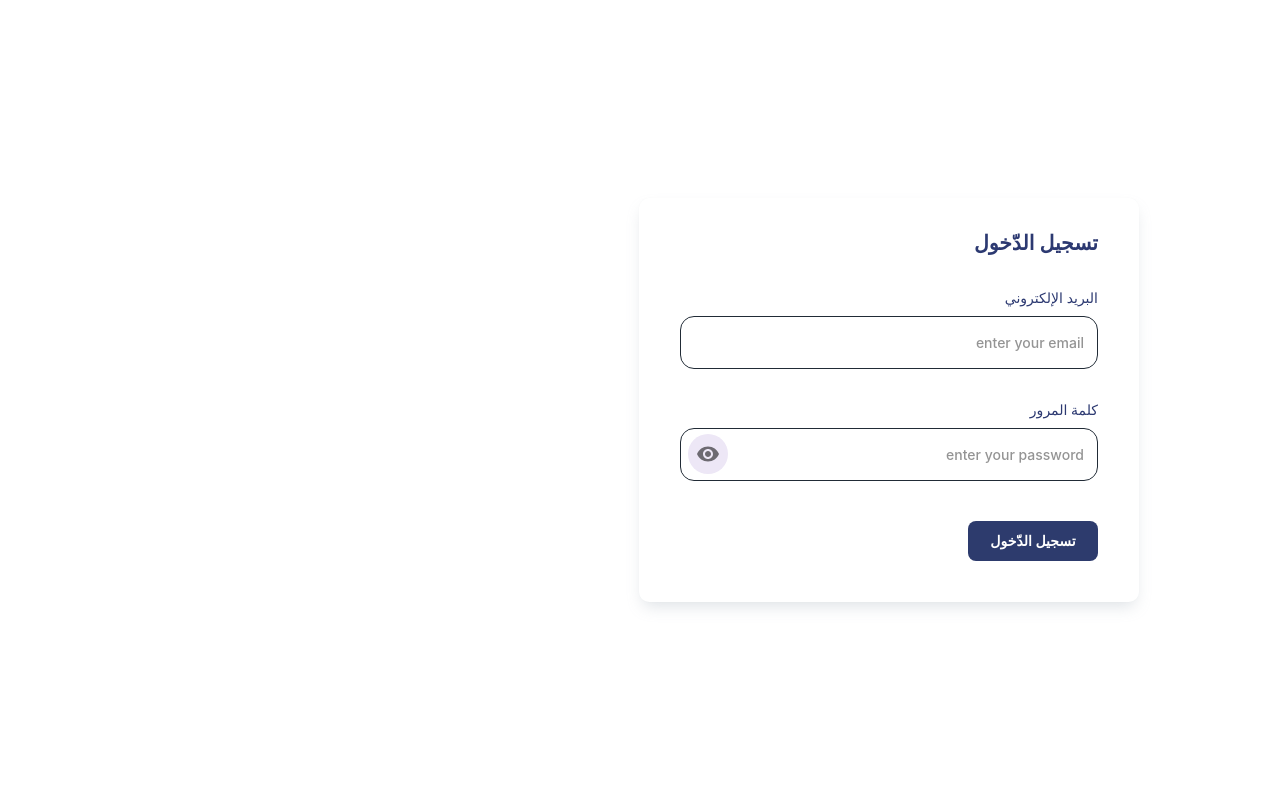
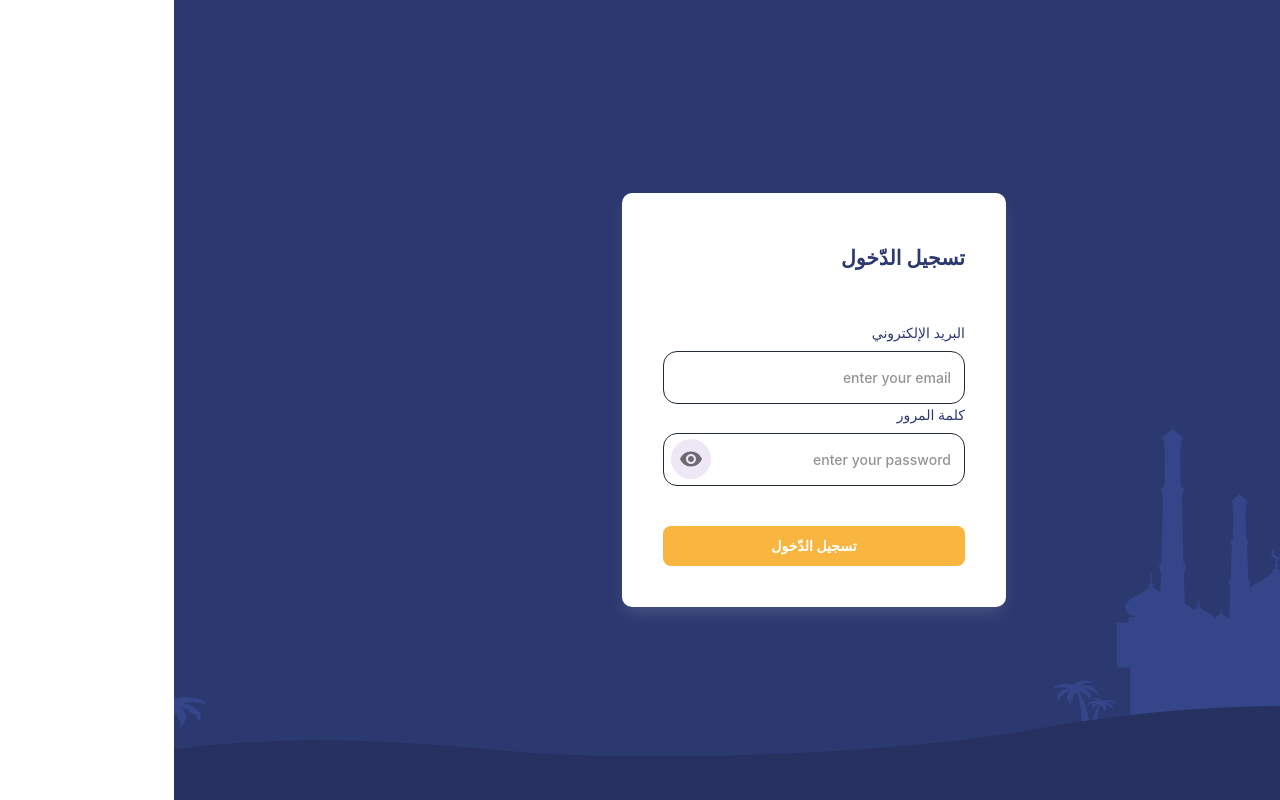
Before and after one commit to hibayoussef/Quran-memorization, a React (Create React App) app: page / in a window 1280 px wide. Built offline with nearby package versions, Linux system fonts and the light colour scheme.

Commit message:
[ADD] add login form

```diff
--- a/src/components/AuthForm/AuthForm.jsx
+++ b/src/components/AuthForm/AuthForm.jsx
@@ -5,6 +5,7 @@ import FormFields from "./FormFields/FormFields";
 import FormButtons from "./FormButtons/FormButtons";
 import { BoxStyled } from "../../components/styled/BoxStyled";
 import { authFormStyles } from "./AuthForm.styles";
+import BackgroundImage from '../../assets/images/Background.svg';
 
 const AuthForm = ({
   title,
@@ -17,9 +18,26 @@ const AuthForm = ({
 }) => {
   return (
     <Box sx={authFormStyles.root}>
+      <Box
+        sx={{
+          position: "absolute",
+          top: 0,
+          left: 0,
+          width: "100%",
+          height: "100%",
+          backgroundImage: `url(${BackgroundImage})`,
+          backgroundSize: "cover",
+          backgroundPosition: "center",
+          zIndex: 1, // Ensure this is behind the form
+        }}
+      />
       <BoxStyled sx={authFormStyles.formContainer}>
         <FormHeader title={title} />
-        <Box component="form" onSubmit={onSubmit} sx={{ width: "100%" }}>
+        <Box
+          component="form"
+          onSubmit={onSubmit}
+          sx={{ width: "100%", marginTop: authFormStyles.content.marginTop }}
+        >
           <FormFields fields={fields} register={register} errors={errors} />
           <FormButtons buttons={buttons} loading={loading} />
         </Box>
--- a/src/components/AuthForm/AuthForm.styles.js
+++ b/src/components/AuthForm/AuthForm.styles.js
@@ -8,12 +8,15 @@ export const authFormStyles = {
     backdropFilter: "blur(20px)",
   },
   formContainer: {
-    width: "500px", // Fixed width
-    height: "auto", // Auto height
-    padding: "20px 40px 40px 40px",
+    minWidth: "350px",
+    width: "30%",
+    padding: "40px",
     zIndex: 10000,
     backgroundColor: "transparent",
     border: "1px solid rgba(255,255,255,0.2)",
     backdropFilter: "blur(3px)",
   },
+  content: {
+    marginTop: "50px",
+  },
 };
--- a/src/components/AuthForm/FormButtons/FormButtons.jsx
+++ b/src/components/AuthForm/FormButtons/FormButtons.jsx
@@ -7,7 +7,7 @@ const FormButtons = ({ buttons, loading }) => {
   return (
     <Box sx={styles.container}>
       {buttons.map((button, index) => (
-        <Box key={index}>
+        <Box key={index} sx={{ width: "100%" }}>
           {loading && button.loading ? (
             <ButtonLoader sx={styles.buttonLoader} loading={true} fullWidth>
               {button.text}
--- a/src/components/AuthForm/FormButtons/FormButtons.styles.js
+++ b/src/components/AuthForm/FormButtons/FormButtons.styles.js
@@ -1,20 +1,19 @@
 export const styles = {
   container: {
     display: "flex",
-    justifyContent: "space-between",
-    alignItems: "center",
+    flexDirection: "column",
+    gap: "16px",
+    alignItems: "stretch", // Make buttons full width
     mt: 5,
   },
   buttonLoader: {
     color: "#fff",
-    backgroundColor: "origin.main",
-    "&:hover": { backgroundColor: "origin.hover" },
-    width: 130,
+    backgroundColor: "secondary.main",
+    // "&:hover": { backgroundColor: "origin.hover" },
   },
   button: {
     color: "#fff",
-    backgroundColor: "origin.main",
-    "&:hover": { backgroundColor: "origin.hover" },
-    width: 130,
+    backgroundColor: "secondary.main",
+    // "&:hover": { backgroundColor: "origin.hover" },
   },
 };
--- a/src/components/AuthForm/FormFields/FormFields.styles.js
+++ b/src/components/AuthForm/FormFields/FormFields.styles.js
@@ -1,7 +1,7 @@
 export const styles = {
   fieldContainer: {
     width: "100%",
-    mt: "30px",
+    // mt: "50px",
   },
   labelBox: {
     margin: "0 0 8px 5px",
--- a/src/components/AuthForm/FormHeader/FormHeader.styles.js
+++ b/src/components/AuthForm/FormHeader/FormHeader.styles.js
@@ -7,7 +7,7 @@ export const styles = {
     alignItems: "start",
   },
   title: {
-    color: "#2C3971",
+    color: "headerText.main",
     mt: "10px",
   },
 };
--- a/src/components/styled/BoxStyled.jsx
+++ b/src/components/styled/BoxStyled.jsx
@@ -3,7 +3,7 @@ import { Box } from "@mui/material";
 
 export const BoxStyled = styled(Box)(({ theme }) => ({
   // backgroundColor: theme.palette?.card?.main,
-  backgroundColor: theme.palette?.background?.paper,
+  backgroundColor: "white !important",
   borderRadius: "10px",
   padding: "24px 0 24px 0",
   boxShadow:
--- a/src/theme/light-theme-options.js
+++ b/src/theme/light-theme-options.js
@@ -55,6 +55,9 @@ const colors = {
   headerText: {
     main: "#2C3971",
   },
+  secondary: {
+    main: "#F8B641"
+  }
 };
 
 
```
Also changed, not shown: src/assets/images/Background.svg (added).
